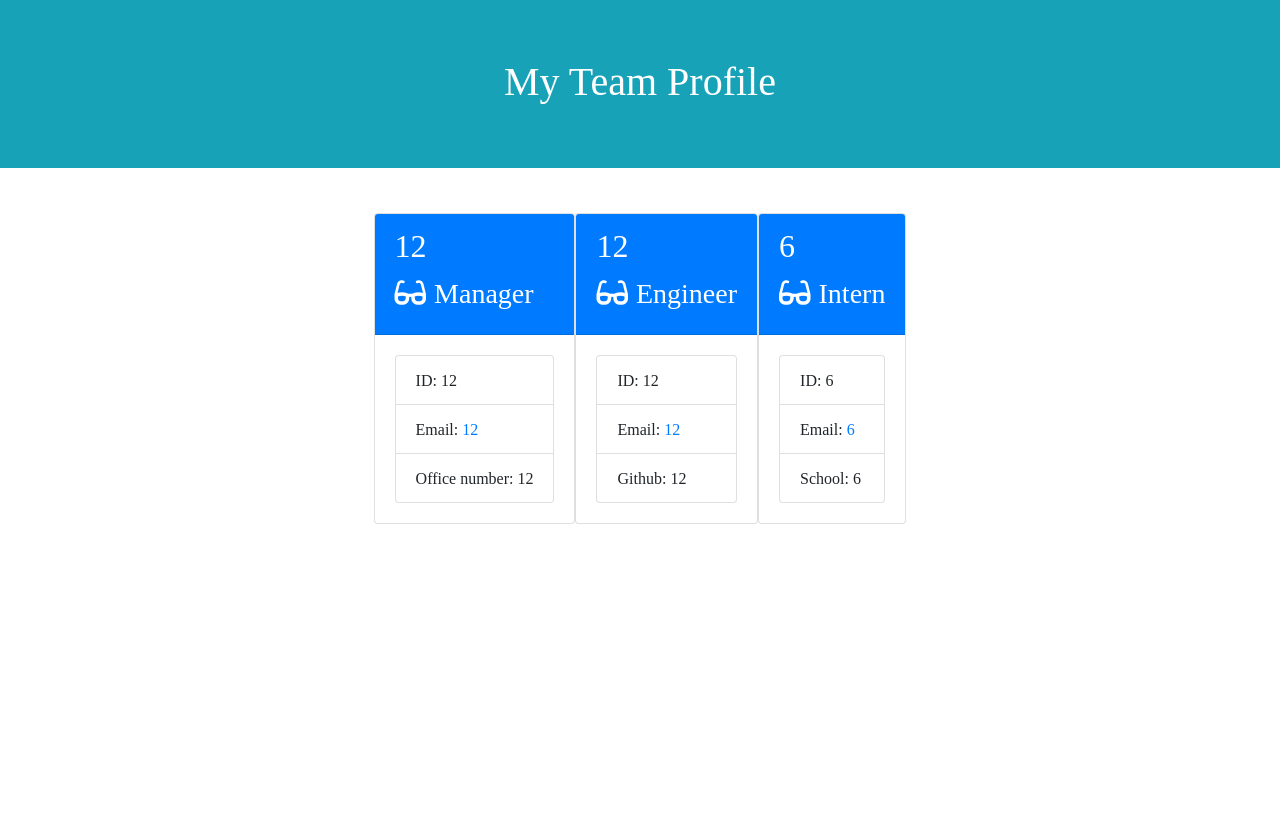
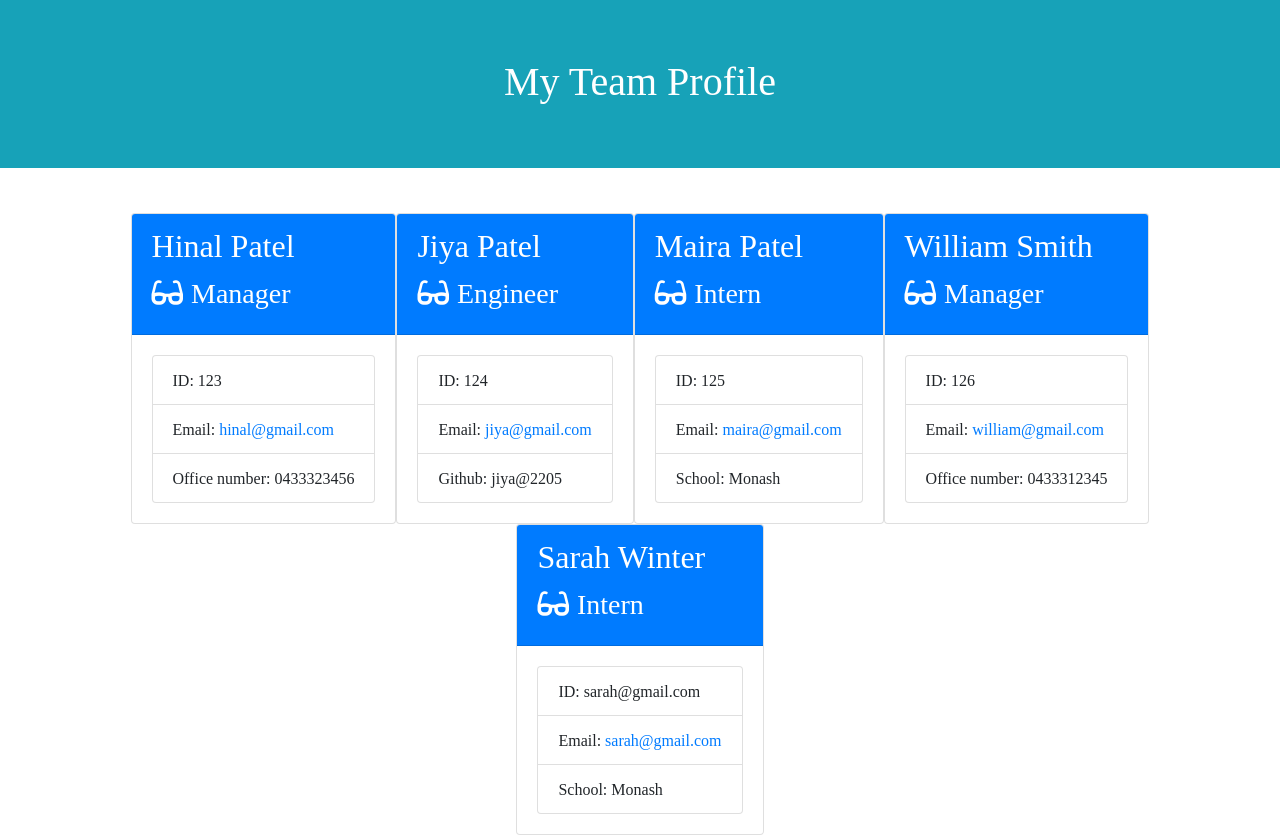
Before and after one commit to Hinalpatel8988/Team-Profile-Generator, a website: page dist/team.html in a window 1280 px wide. Before the commit the page ends 800 px from the top, so only its background shows below. Drawn offline with nearby package versions, Linux system fonts and the light colour scheme.

Commit message:
Generated team.html uploaded

```diff
--- a/dist/team.html
+++ b/dist/team.html
@@ -26,42 +26,70 @@
 
 <div class="card employee-card">
 <div class="card-header bg-primary text-white">
-    <h2 class="card-title">12</h2>
+    <h2 class="card-title">Hinal Patel</h2>
     <h3 class="card-title"><i class="fas fa-glasses mr-2"></i>Manager</h3>
 </div>
 <div class="card-body">
     <ul class="list-group">
-        <li class="list-group-item">ID: 12</li>
-        <li class="list-group-item">Email: <a href="mailto:12">12</a></li>
-        <li class="list-group-item">Office number: 12</li>
+        <li class="list-group-item">ID: 123</li>
+        <li class="list-group-item">Email: <a href="mailto:hinal@gmail.com">hinal@gmail.com</a></li>
+        <li class="list-group-item">Office number: 0433323456</li>
     </ul>
 </div>
 </div>
 
 <div class="card employee-card">
 <div class="card-header bg-primary text-white">
-    <h2 class="card-title">12</h2>
+    <h2 class="card-title">Jiya Patel</h2>
     <h3 class="card-title"><i class="fas fa-glasses mr-2"></i>Engineer</h3>
 </div>
 <div class="card-body">
     <ul class="list-group">
-    <li class="list-group-item">ID: 12</li>
-    <li class="list-group-item">Email: <a href="mailto:12">12</a></li>
-    <li class="list-group-item">Github: 12</li>
+    <li class="list-group-item">ID: 124</li>
+    <li class="list-group-item">Email: <a href="mailto:jiya@gmail.com">jiya@gmail.com</a></li>
+    <li class="list-group-item">Github: jiya@2205</li>
     </ul>
 </div>
 </div>
 
 <div class="card employee-card">
 <div class="card-header bg-primary text-white">
-    <h2 class="card-title">6</h2>
+    <h2 class="card-title">Maira Patel</h2>
     <h3 class="card-title"><i class="fas fa-glasses mr-2"></i>Intern</h3>
 </div>
 <div class="card-body">
     <ul class="list-group">
-    <li class="list-group-item">ID: 6</li>
-    <li class="list-group-item">Email: <a href="mailto:6">6</a></li>
-    <li class="list-group-item">School: 6</li>
+    <li class="list-group-item">ID: 125</li>
+    <li class="list-group-item">Email: <a href="mailto:maira@gmail.com">maira@gmail.com</a></li>
+    <li class="list-group-item">School: Monash</li>
+    </ul>
+</div>
+</div>
+
+<div class="card employee-card">
+<div class="card-header bg-primary text-white">
+    <h2 class="card-title">William Smith</h2>
+    <h3 class="card-title"><i class="fas fa-glasses mr-2"></i>Manager</h3>
+</div>
+<div class="card-body">
+    <ul class="list-group">
+        <li class="list-group-item">ID: 126</li>
+        <li class="list-group-item">Email: <a href="mailto:william@gmail.com">william@gmail.com</a></li>
+        <li class="list-group-item">Office number: 0433312345</li>
+    </ul>
+</div>
+</div>
+
+<div class="card employee-card">
+<div class="card-header bg-primary text-white">
+    <h2 class="card-title">Sarah Winter</h2>
+    <h3 class="card-title"><i class="fas fa-glasses mr-2"></i>Intern</h3>
+</div>
+<div class="card-body">
+    <ul class="list-group">
+    <li class="list-group-item">ID: sarah@gmail.com</li>
+    <li class="list-group-item">Email: <a href="mailto:sarah@gmail.com">sarah@gmail.com</a></li>
+    <li class="list-group-item">School: Monash</li>
     </ul>
 </div>
 </div>
```
Also changed, not shown: README.md, assets/Screenshot 2023-02-15 at 8.35.34 pm.png (added), 1 other file.
